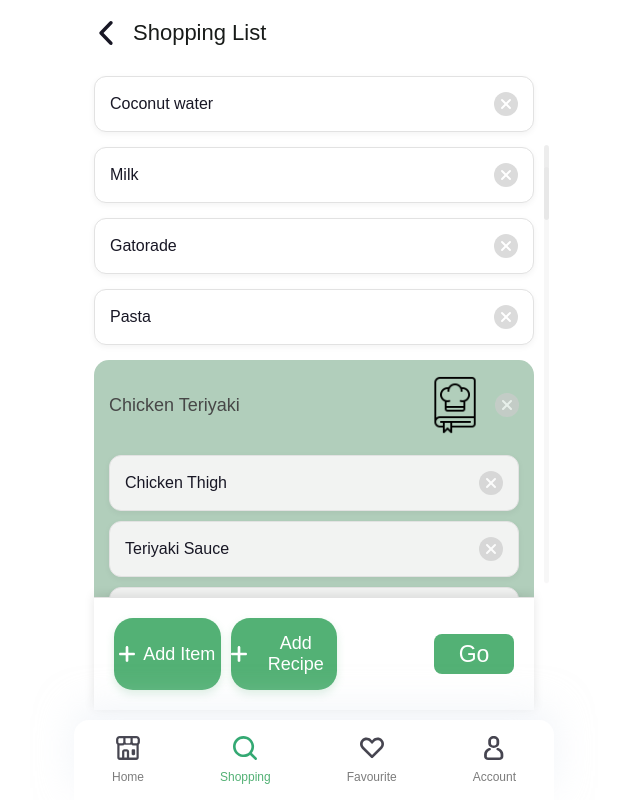
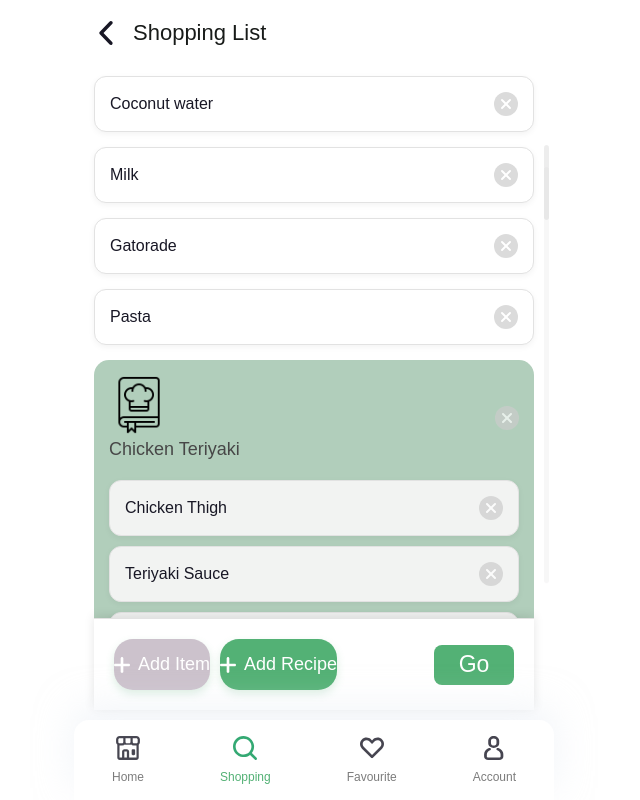
Before and after one commit to DaftGorillaz/Grocerify, a React (Create React App) app in the folder front-end/: page /shopping in a window 1280 px wide. Shown: the whole page, without its empty margins (326-966 px from the left). Built offline with nearby package versions, Linux system fonts and the light colour scheme; a web font is replaced by a local one.

Commit message:
Fixed text wrapping on add recipe button and color for add item button

```diff
--- a/front-end/src/components/ShoppingPage.css
+++ b/front-end/src/components/ShoppingPage.css
@@ -157,14 +157,15 @@
   font-size: 13px;
   color: #FFFFFF;
   cursor: pointer;
+  white-space: nowrap;
 }
 
 .recipe-button {
-  background-color: #53B175;
+  background-color: #53B175 !important;
 }
 
 .item-button {
-  background-color: rgba(170, 153, 170, 0.6);
+  background-color: rgba(170, 153, 170, 0.6) !important;
 }
 
 .button-icon {
--- a/front-end/src/components/ShoppingPage.js
+++ b/front-end/src/components/ShoppingPage.js
@@ -140,9 +140,11 @@ const ShoppingPage = () => {
         {recipes.map(recipe => (
           <div className="recipe-section" key={recipe.id}>
             <div className="recipe-header">
-              <h2 className="recipe-title">{recipe.name}</h2>
+              <div className="recipe-title-container">
+                <img src={recipe.image} alt="Recipe" className="recipe-image" />
+                <h2 className="recipe-title">{recipe.name}</h2>
+              </div>
               <div className="recipe-actions">
-                <img src={recipe.image} alt="Recipe" className="recipe-image" />
                 <img
                   src={crossIcon}
                   alt="Remove Recipe"
```
